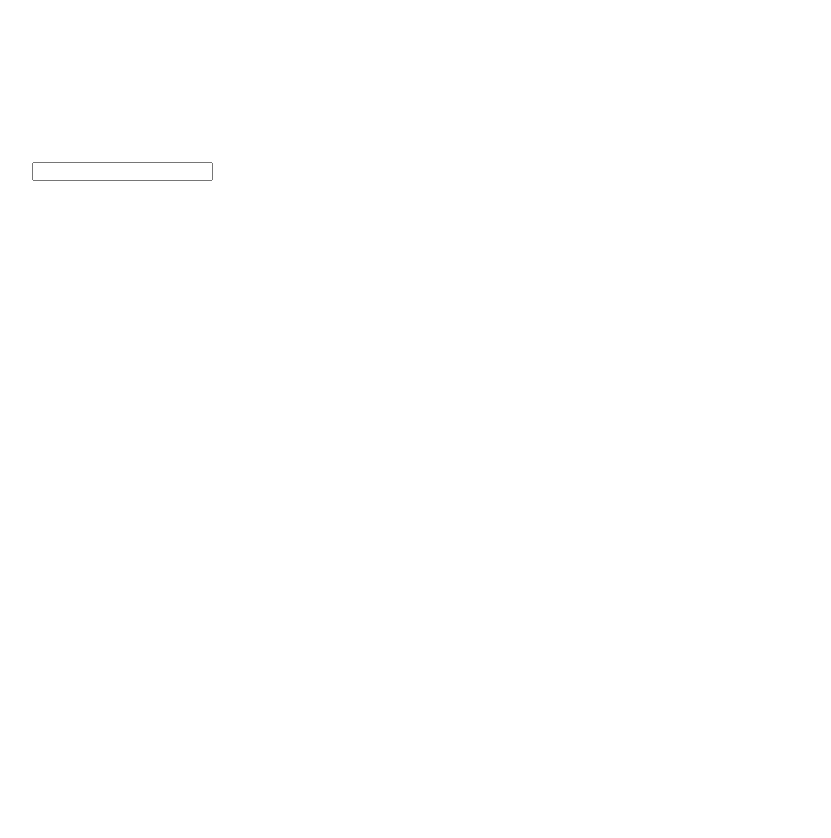
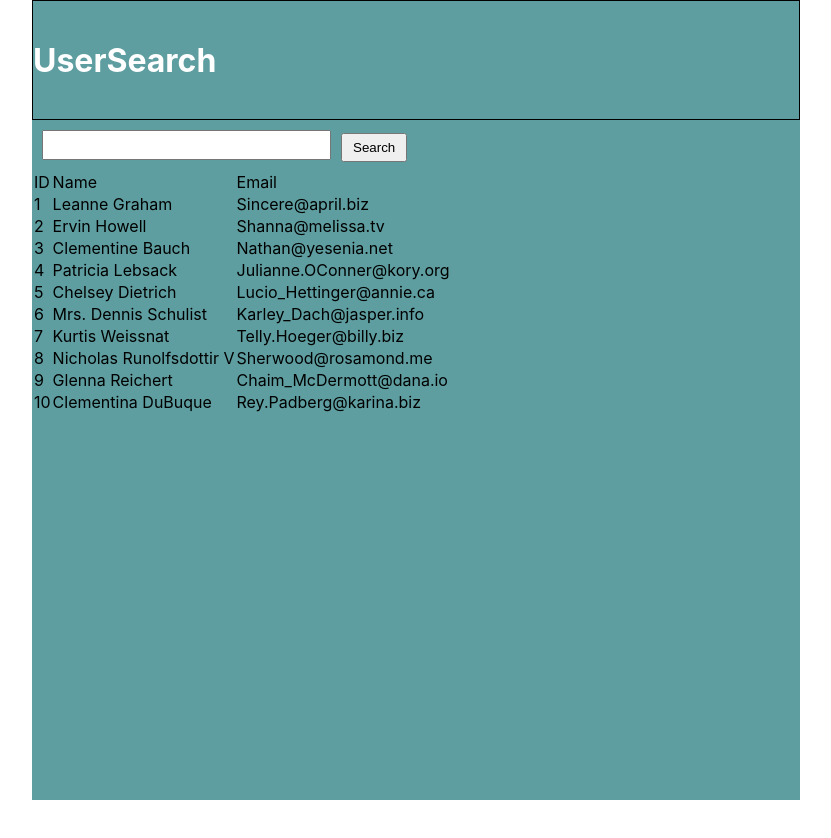
Before and after one commit to KhanhChiTran/react-basic, a React (Create React App) app: page / in a window 1280 px wide. Shown: the top 838 px of the page, without its empty margins (224-1055 px from the left). After the commit the page ends 800 px from the top, so only its background shows below. Built offline with nearby package versions, Linux system fonts and the light colour scheme.

Commit message:
search UI basic

```diff
--- a/src/App.css
+++ b/src/App.css
@@ -1,7 +1,7 @@
 .App {
   min-height: 100vh;
   width: 60%;
-  margin: 20vh auto;
+  margin: 0 auto;
 }
 .display-number {
   font-size: 60px;
--- a/src/App.js
+++ b/src/App.js
@@ -7,6 +7,8 @@
 // import Clothes from "./Components/Clothes";
 // import User from "./Components/Users";
 import Validation from "./Components/ValidationComponent/";
+
+import SearchUI from "./searchUI";
 
 function App() {
   // const [userName, setUserName] = useState("User");
@@ -24,7 +26,8 @@
       {/* <User /> */}
       {/* <UserInput click={inputHandler} /> */}
       {/* <UserOutput name={userName} /> */}
-      <Validation />
+      {/* <Validation /> */}
+      <SearchUI />
     </div>
   );
 }
--- /dev/null
+++ b/src/searchUI/User.js
@@ -0,0 +1,20 @@
+import React, { Component } from "react";
+
+class User extends Component {
+  constructor(props) {
+    super(props);
+  }
+
+  render() {
+    const { id, name, email } = this.props.user;
+    return (
+      <tr>
+        <td> {id} </td>
+        <td> {name} </td>
+        <td> {email}</td>
+      </tr>
+    );
+  }
+}
+
+export default User;
--- /dev/null
+++ b/src/searchUI/data.json
@@ -0,0 +1,232 @@
+[
+  {
+    "id": 1,
+    "name": "Leanne Graham",
+    "username": "Bret",
+    "email": "Sincere@april.biz",
+    "address": {
+      "street": "Kulas Light",
+      "suite": "Apt. 556",
+      "city": "Gwenborough",
+      "zipcode": "92998-3874",
+      "geo": {
+        "lat": "-37.3159",
+        "lng": "81.1496"
+      }
+    },
+    "phone": "1-770-736-8031 x56442",
+    "website": "hildegard.org",
+    "company": {
+      "name": "Romaguera-Crona",
+      "catchPhrase": "Multi-layered client-server neural-net",
+      "bs": "harness real-time e-markets"
+    }
+  },
+  {
+    "id": 2,
+    "name": "Ervin Howell",
+    "username": "Antonette",
+    "email": "Shanna@melissa.tv",
+    "address": {
+      "street": "Victor Plains",
+      "suite": "Suite 879",
+      "city": "Wisokyburgh",
+      "zipcode": "90566-7771",
+      "geo": {
+        "lat": "-43.9509",
+        "lng": "-34.4618"
+      }
+    },
+    "phone": "010-692-6593 x09125",
+    "website": "anastasia.net",
+    "company": {
+      "name": "Deckow-Crist",
+      "catchPhrase": "Proactive didactic contingency",
+      "bs": "synergize scalable supply-chains"
+    }
+  },
+  {
+    "id": 3,
+    "name": "Clementine Bauch",
+    "username": "Samantha",
+    "email": "Nathan@yesenia.net",
+    "address": {
+      "street": "Douglas Extension",
+      "suite": "Suite 847",
+      "city": "McKenziehaven",
+      "zipcode": "59590-4157",
+      "geo": {
+        "lat": "-68.6102",
+        "lng": "-47.0653"
+      }
+    },
+    "phone": "1-463-123-4447",
+    "website": "ramiro.info",
+    "company": {
+      "name": "Romaguera-Jacobson",
+      "catchPhrase": "Face to face bifurcated interface",
+      "bs": "e-enable strategic applications"
+    }
+  },
+  {
+    "id": 4,
+    "name": "Patricia Lebsack",
+    "username": "Karianne",
+    "email": "Julianne.OConner@kory.org",
+    "address": {
+      "street": "Hoeger Mall",
+      "suite": "Apt. 692",
+      "city": "South Elvis",
+      "zipcode": "53919-4257",
+      "geo": {
+        "lat": "29.4572",
+        "lng": "-164.2990"
+      }
+    },
+    "phone": "493-170-9623 x156",
+    "website": "kale.biz",
+    "company": {
+      "name": "Robel-Corkery",
+      "catchPhrase": "Multi-tiered zero tolerance productivity",
+      "bs": "transition cutting-edge web services"
+    }
+  },
+  {
+    "id": 5,
+    "name": "Chelsey Dietrich",
+    "username": "Kamren",
+    "email": "Lucio_Hettinger@annie.ca",
+    "address": {
+      "street": "Skiles Walks",
+      "suite": "Suite 351",
+      "city": "Roscoeview",
+      "zipcode": "33263",
+      "geo": {
+        "lat": "-31.8129",
+        "lng": "62.5342"
+      }
+    },
+    "phone": "(254)954-1289",
+    "website": "demarco.info",
+    "company": {
+      "name": "Keebler LLC",
+      "catchPhrase": "User-centric fault-tolerant solution",
+      "bs": "revolutionize end-to-end systems"
+    }
+  },
+  {
+    "id": 6,
+    "name": "Mrs. Dennis Schulist",
+    "username": "Leopoldo_Corkery",
+    "email": "Karley_Dach@jasper.info",
+    "address": {
+      "street": "Norberto Crossing",
+      "suite": "Apt. 950",
+      "city": "South Christy",
+      "zipcode": "23505-1337",
+      "geo": {
+        "lat": "-71.4197",
+        "lng": "71.7478"
+      }
+    },
+    "phone": "1-477-935-8478 x6430",
+    "website": "ola.org",
+    "company": {
+      "name": "Considine-Lockman",
+      "catchPhrase": "Synchronised bottom-line interface",
+      "bs": "e-enable innovative applications"
+    }
+  },
+  {
+    "id": 7,
+    "name": "Kurtis Weissnat",
+    "username": "Elwyn.Skiles",
+    "email": "Telly.Hoeger@billy.biz",
+    "address": {
+      "street": "Rex Trail",
+      "suite": "Suite 280",
+      "city": "Howemouth",
+      "zipcode": "58804-1099",
+      "geo": {
+        "lat": "24.8918",
+        "lng": "21.8984"
+      }
+    },
+    "phone": "210.067.6132",
+    "website": "elvis.io",
+    "company": {
+      "name": "Johns Group",
+      "catchPhrase": "Configurable multimedia task-force",
+      "bs": "generate enterprise e-tailers"
+    }
+  },
+  {
+    "id": 8,
+    "name": "Nicholas Runolfsdottir V",
+    "username": "Maxime_Nienow",
+    "email": "Sherwood@rosamond.me",
+    "address": {
+      "street": "Ellsworth Summit",
+      "suite": "Suite 729",
+      "city": "Aliyaview",
+      "zipcode": "45169",
+      "geo": {
+        "lat": "-14.3990",
+        "lng": "-120.7677"
+      }
+    },
+    "phone": "586.493.6943 x140",
+    "website": "jacynthe.com",
+    "company": {
+      "name": "Abernathy Group",
+      "catchPhrase": "Implemented secondary concept",
+      "bs": "e-enable extensible e-tailers"
+    }
+  },
+  {
+    "id": 9,
+    "name": "Glenna Reichert",
+    "username": "Delphine",
+    "email": "Chaim_McDermott@dana.io",
+    "address": {
+      "street": "Dayna Park",
+      "suite": "Suite 449",
+      "city": "Bartholomebury",
+      "zipcode": "76495-3109",
+      "geo": {
+        "lat": "24.6463",
+        "lng": "-168.8889"
+      }
+    },
+    "phone": "(775)976-6794 x41206",
+    "website": "conrad.com",
+    "company": {
+      "name": "Yost and Sons",
+      "catchPhrase": "Switchable contextually-based project",
+      "bs": "aggregate real-time technologies"
+    }
+  },
+  {
+    "id": 10,
+    "name": "Clementina DuBuque",
+    "username": "Moriah.Stanton",
+    "email": "Rey.Padberg@karina.biz",
+    "address": {
+      "street": "Kattie Turnpike",
+      "suite": "Suite 198",
+      "city": "Lebsackbury",
+      "zipcode": "31428-2261",
+      "geo": {
+        "lat": "-38.2386",
+        "lng": "57.2232"
+      }
+    },
+    "phone": "024-648-3804",
+    "website": "ambrose.net",
+    "company": {
+      "name": "Hoeger LLC",
+      "catchPhrase": "Centralized empowering task-force",
+      "bs": "target end-to-end models"
+    }
+  }
+]
--- /dev/null
+++ b/src/searchUI/header.js
@@ -0,0 +1,13 @@
+import React, { Component } from "react";
+
+class Header extends Component {
+  render() {
+    return (
+      <div className='su-header'>
+        <h1>UserSearch</h1>
+      </div>
+    );
+  }
+}
+
+export default Header;
--- /dev/null
+++ b/src/searchUI/index.js
@@ -0,0 +1,39 @@
+import React, { Component } from "react";
+
+import "./search.scss";
+import Header from "./header";
+
+import SearchResult from "./searchResult";
+
+class searchUI extends Component {
+  state = {
+    searchTerm: "",
+    lastSearchTerm: "",
+  };
+  handleSearch = () => {
+    this.setState({
+      lastSearchTerm: this.state.searchTerm,
+    });
+  };
+
+  render() {
+    return (
+      <div className='searchUI'>
+        <Header />
+        <div className='su-searchInput'>
+          <input
+            value={this.state.searchTerm}
+            type='text'
+            onChange={(event) =>
+              this.setState({ searchTerm: event.target.value })
+            }
+          />
+          <button onClick={this.handleSearch}>Search</button>
+        </div>
+        <SearchResult searchFor={this.state.lastSearchTerm} />
+      </div>
+    );
+  }
+}
+
+export default searchUI;
--- /dev/null
+++ b/src/searchUI/search.scss
@@ -0,0 +1,28 @@
+.searchUI {
+  width: 100%;
+  background-color: cadetblue;
+  min-height: 100vh;
+  .su-header {
+    height: 120px;
+    width: 100%;
+    border: 1px solid black;
+    h1 {
+      position: relative;
+      top: 50%;
+      transform: translateY(-50%);
+      color: white;
+      padding-right: 20px;
+    }
+  }
+  .su-searchInput {
+    input {
+      height: 30px;
+      padding: 10px;
+      margin: 10px;
+      font-size: 20px;
+    }
+    button {
+      padding: 5px 10px;
+    }
+  }
+}
--- /dev/null
+++ b/src/searchUI/searchResult.js
@@ -0,0 +1,39 @@
+import React, { Component } from "react";
+
+import User from "./User";
+import users from "./data.json";
+class searchResult extends Component {
+  render() {
+    const lastSearchTerm = this.props.searchFor;
+    const searchedUser = users.filter((user) =>
+      user.name.toLowerCase().includes(lastSearchTerm.toLowerCase())
+    );
+    console.log(searchedUser);
+
+    let renderUser = [...users];
+    if (lastSearchTerm.length > 0) {
+      renderUser = searchedUser;
+    }
+
+    return (
+      <div className='search-result'>
+        <table>
+          <thead>
+            <tr>
+              <td> ID </td>
+              <td>Name</td>
+              <td>Email</td>
+            </tr>
+          </thead>
+          <tbody>
+            {renderUser.map((user, index) => {
+              return <User key={index} user={user} />;
+            })}
+          </tbody>
+        </table>
+      </div>
+    );
+  }
+}
+
+export default searchResult;
```
